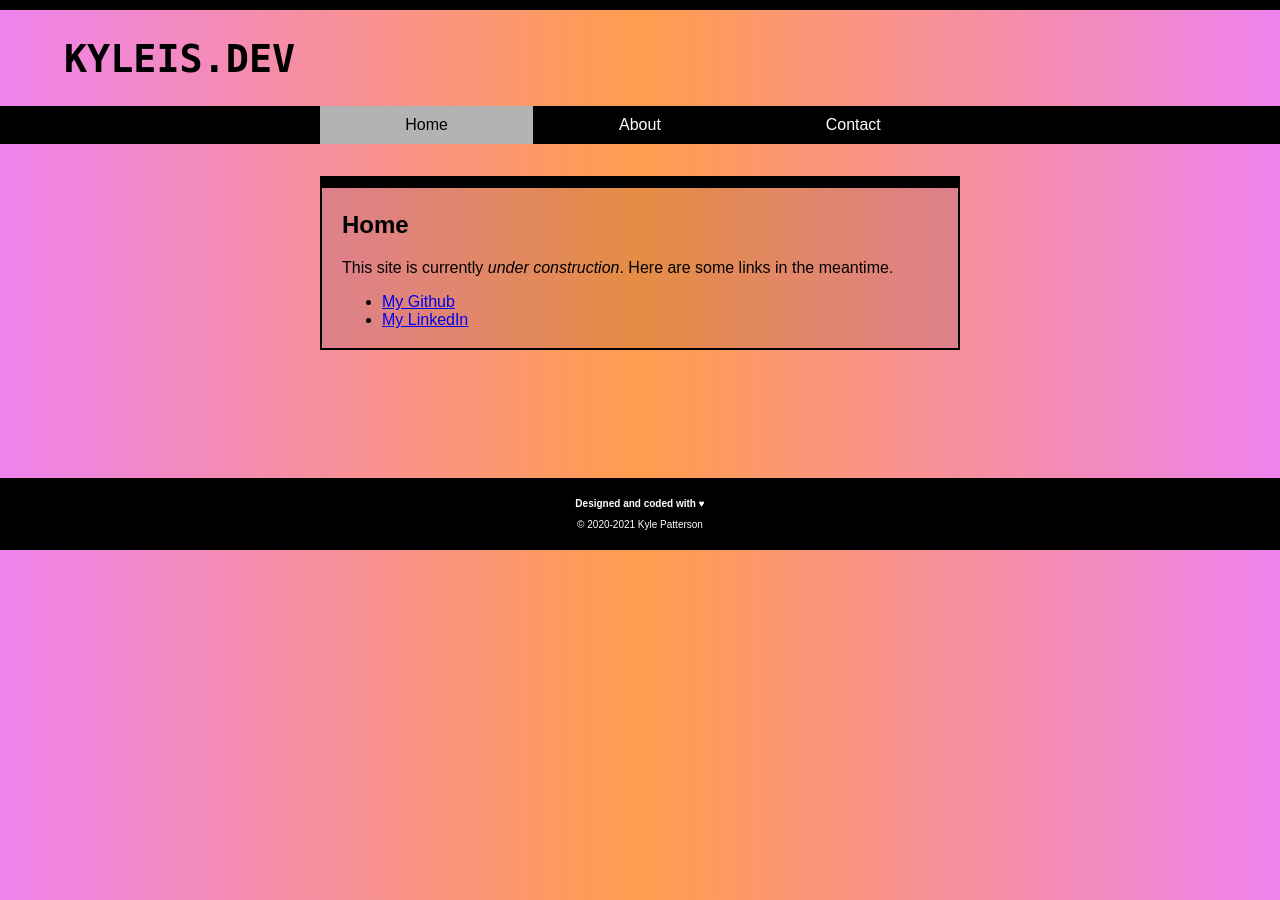
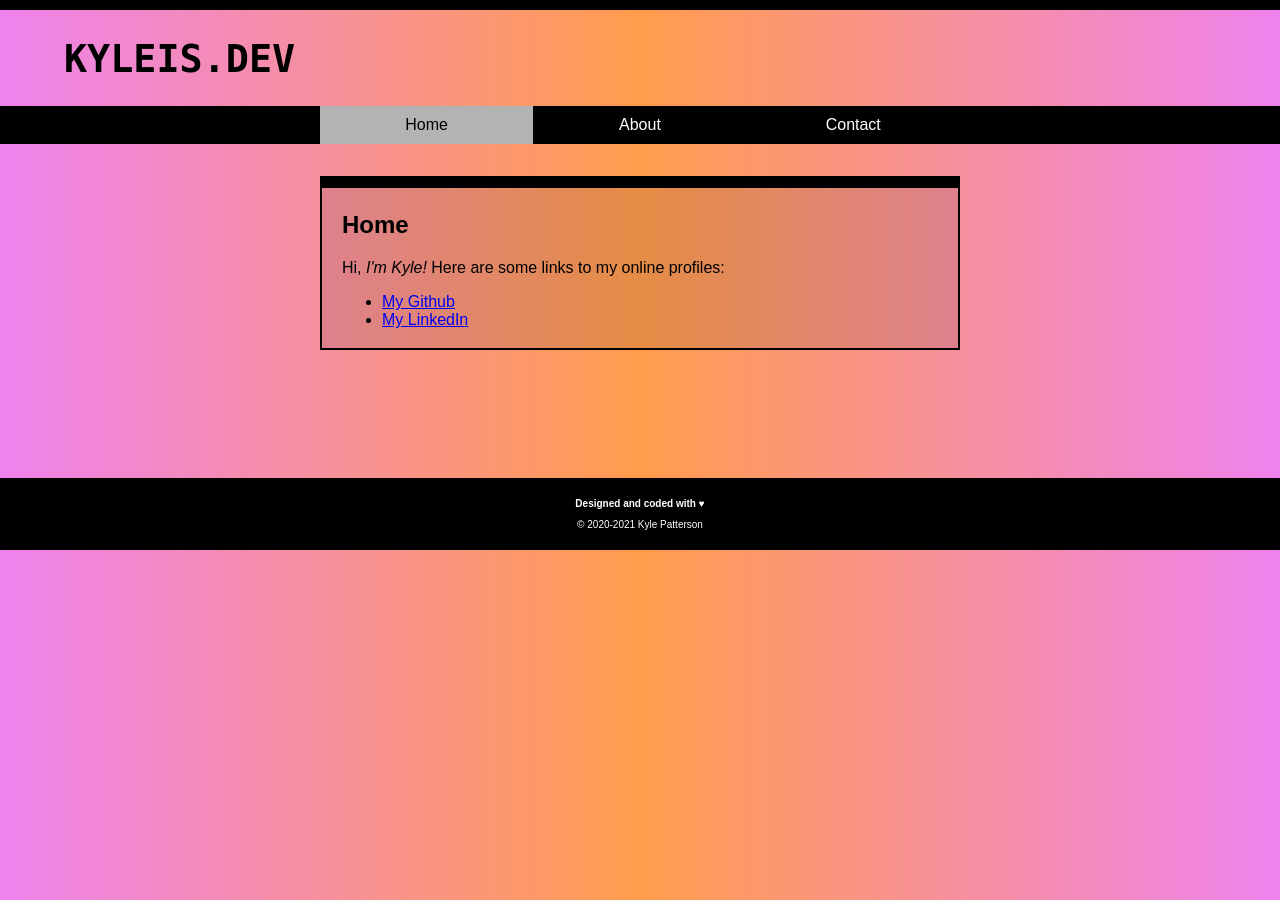
Before and after one commit to kdpatters/kdpatters.github.io, a Jekyll site: the page built from index.md, in a window 1280 px wide. Built offline with Jekyll 4.4.1, drawn with Linux system fonts in a browser that asks for light colours.

Commit message:
Make replace content in default.html with placeholders so that content can be subsituted in

```diff
--- a/_layouts/default.html
+++ b/_layouts/default.html
@@ -23,13 +23,9 @@
   <div class="content">
     <div class="hbar"></div>
     <div id="intro" name="intro" class="bordered textbox">
-      <h2>Home</h2>
-      <p>This site is currently <em>under construction</em>.  Here are some links in the meantime.</p>
-      <ul>
-        <li><a href="https://www.github.com/kdpatters">My Github</a></li>
-        <li><a href="https://www.linkedin.com/in/kdpatters">My LinkedIn</a></li>
-      </ul>
-    </div>
+      <h2>{{ page.title }}</h2>
+      {{ content }}
+   </div>
   </div>
   <footer>
     <p><strong>Designed and coded with &#9829;</strong></p>
```
